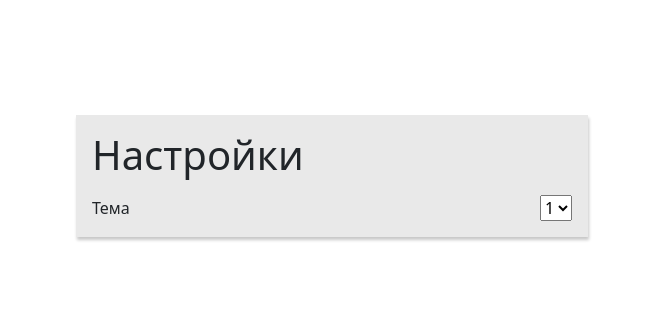
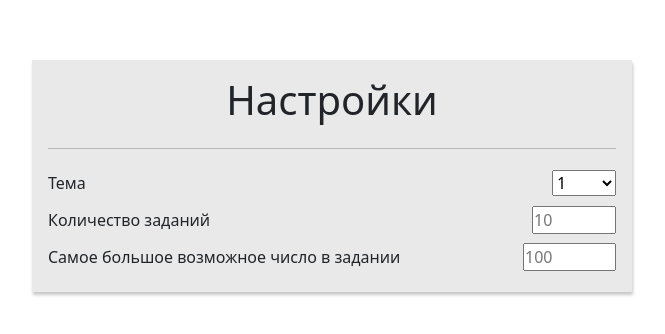
Before and after one commit to vladcheck/sis-math-website, a React (Vite) app: page / in a window 1280 px wide. Shown: the part 224-558 px from the top of the page, without its empty margins (308-973 px from the left). Built offline with nearby package versions, Linux system fonts and the light colour scheme.

Commit message:
Setup two NumberInput elements

```diff
--- a/src/App.css
+++ b/src/App.css
@@ -13,21 +13,31 @@ body {
   height: 100vh;
 }
 
+input, select {
+  min-width: 4rem;
+}
+
 .horizontal {
   width: 100%;
   display: flex;
   justify-content: space-between;
   align-items: center;
+  gap: 2rem;
 }
 
 .menu {
   display: flex;
   flex-direction: column;
-  gap: 0.5rem;
-  width: clamp(300px, 40vw, 600px);
+  width: clamp(300px, 60vw, 600px);
   padding: 1rem;
   background-color: rgb(233, 233, 233);
   box-shadow: 1px 3px 3px rgb(200, 200, 200);
 }
+.menu h1 {
+  text-align: center;
+}
+.menu .input-set {
+  margin: 0.3rem 0;
+}
 
 /*# sourceMappingURL=App.css.map */
--- a/src/App.sass
+++ b/src/App.sass
@@ -11,17 +11,25 @@ body
 	width: 100vw
 	height: 100vh
 
+input, select
+	min-width: 4rem
+
 .horizontal
 	width: 100%
 	display: flex
 	justify-content: space-between
 	align-items: center
+	gap: 2rem
 
 .menu
 	display: flex
 	flex-direction: column
-	gap: 0.5rem
-	width: clamp(300px,40vw,600px)
+	width: clamp(300px,60vw,600px)
 	padding: 1rem
 	background-color: rgb(233, 233, 233)
 	box-shadow: 1px 3px 3px rgb(200, 200, 200)
+	h1
+		text-align: center
+
+	.input-set
+		margin: 0.3rem 0
--- a/src/App.tsx
+++ b/src/App.tsx
@@ -1,10 +1,12 @@
 import InputSet from "./components/InputSet";
 import InputSelect from "./components/InputSelect";
+import NumberInput from "./components/NumberInput";
 
 export default function App() {
   return (
     <main className="menu">
       <h1>Настройки</h1>
+      <hr />
       <InputSet>
         <label htmlFor="topic">Тема</label>
         <InputSelect name="topic" id="topic">
@@ -13,6 +15,28 @@ export default function App() {
           <option value="3">3</option>
         </InputSelect>
       </InputSet>
+      <InputSet>
+        <label htmlFor="amountOfProblems">Количество заданий</label>
+        <NumberInput
+          min={1}
+          max={50}
+          placeholder="10"
+          name="amountOfProblems"
+          id="amountOfProblems"
+        />
+      </InputSet>
+      <InputSet>
+        <label htmlFor="highestNumber">
+          Самое большое возможное число в задании
+        </label>
+        <NumberInput
+          min={10}
+          max={100}
+          placeholder="100"
+          name="highestNumber"
+          id="highestNumber"
+        />
+      </InputSet>
     </main>
   );
 }
--- /dev/null
+++ b/src/components/NumberInput.tsx
@@ -0,0 +1,22 @@
+interface Props {
+  name: string;
+  id: string;
+  min: number;
+  max?: number;
+  placeholder?: string;
+}
+
+const NumberInput = ({ name, id, min, max, placeholder }: Props) => {
+  return (
+    <input
+      type="number"
+      name={name}
+      id={id}
+      min={min}
+      max={max}
+      placeholder={placeholder}
+    ></input>
+  );
+};
+
+export default NumberInput;
```
Also changed, not shown: 1 other file (tests, documents, lock files or other folders).
